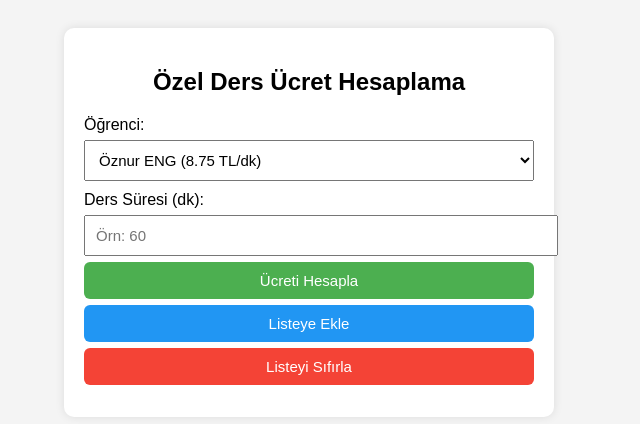
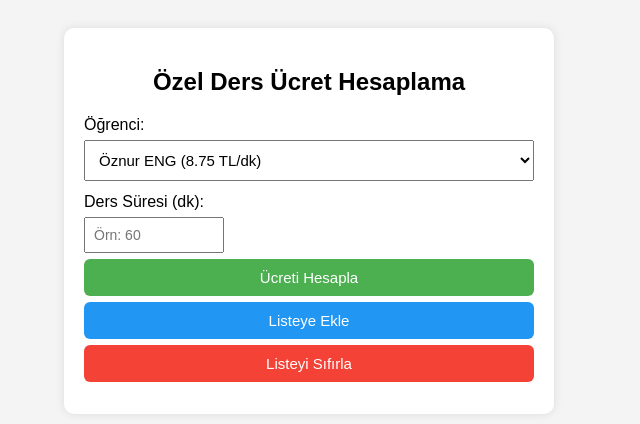
Before and after one commit to hasanmarakc/ozel_ders_ucret_hesaplama, a plain HTML site: page index.html in a window 1280 px wide. Shown: the whole page, without its empty margins (331-971 px from the left). Drawn offline with Linux system fonts and the light colour scheme.

Commit message:
Update index.html

```diff
--- a/index.html
+++ b/index.html
@@ -24,7 +24,7 @@ h2 {
 }
 label {
     display: block;
-    margin-top: 10px;
+    margin-top: 12px;
 }
 input, select, button {
     width: 100%;
@@ -50,6 +50,12 @@ button {
 .liste {
     margin-top: 10px;
     font-size: 14px;
+}
+    #dakika {
+    width: 120px;
+    padding: 8px;
+    font-size: 14px;
+    display: block;
 }
 </style>
 </head>
```
